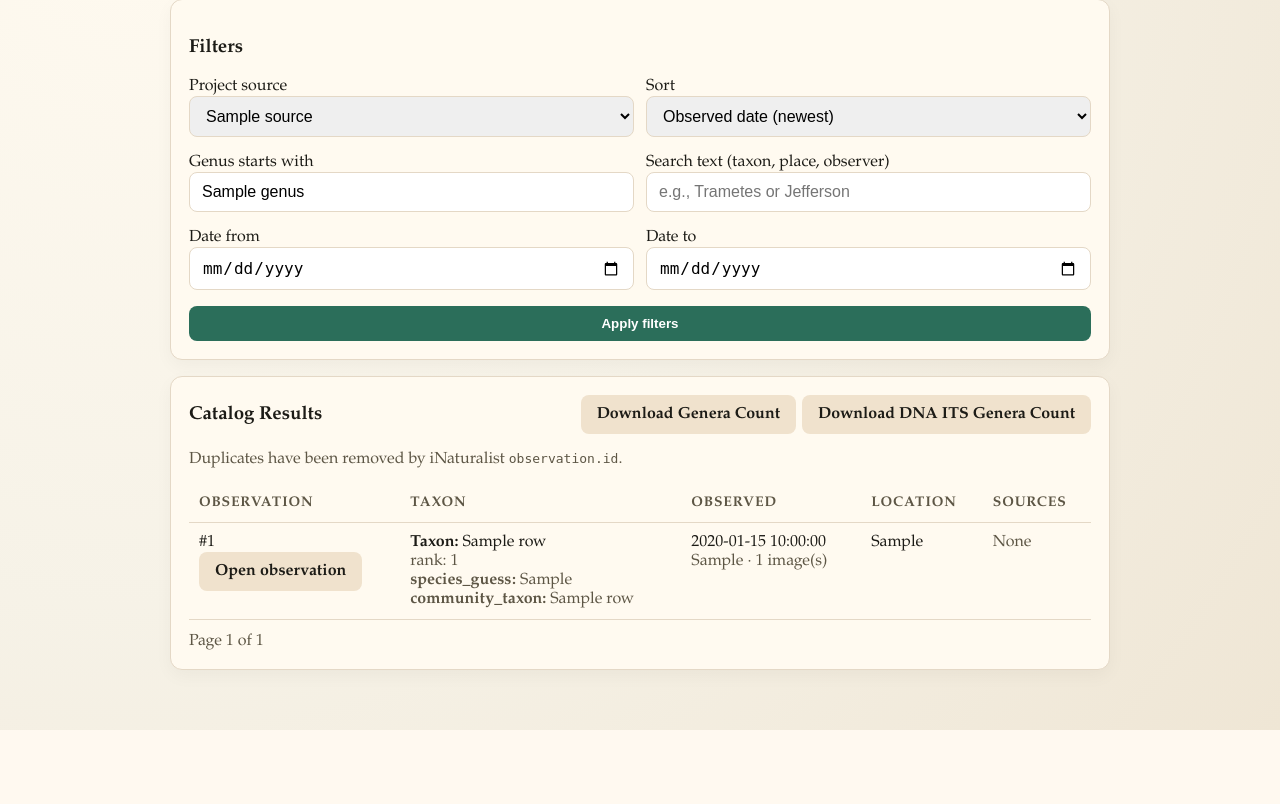
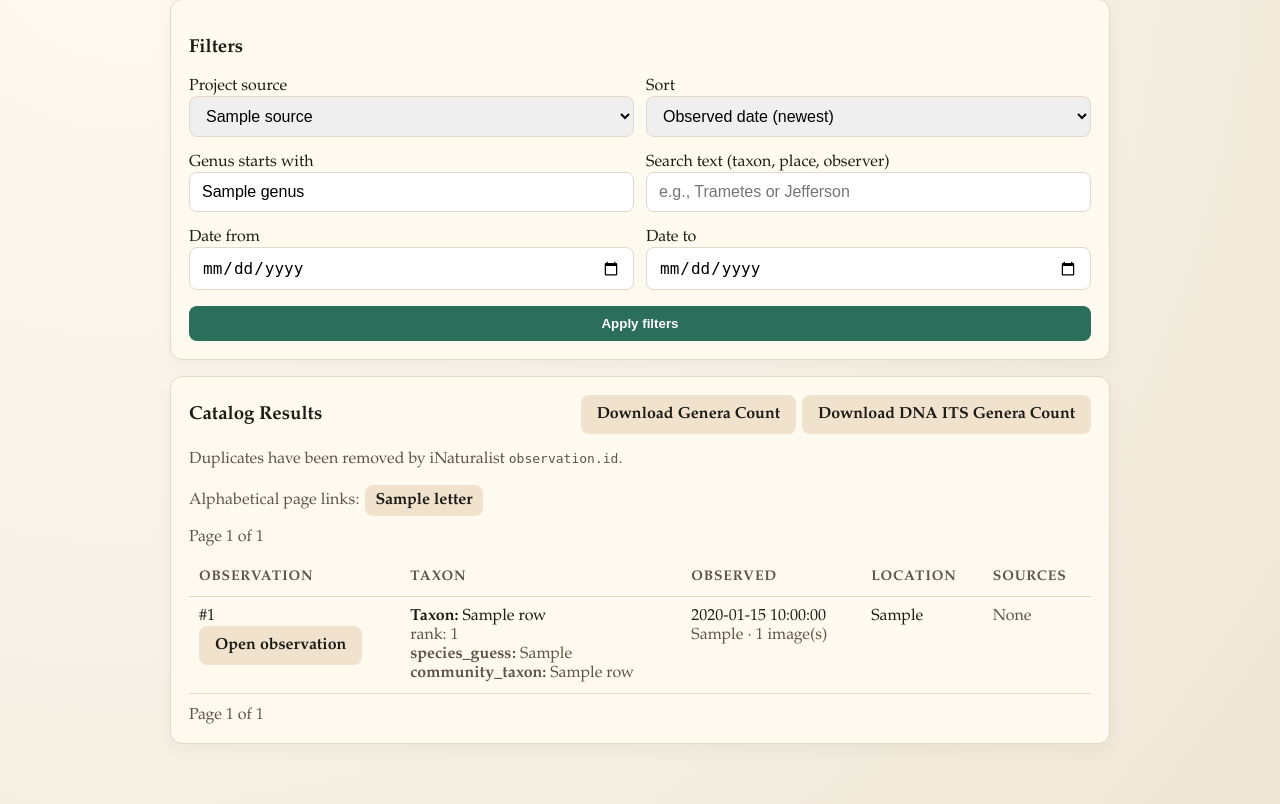
Before and after one commit to mrdbidwill/mydnaobv, a Python web app: template app/templates/catalog.html in a window 1280 px wide. Shown: the part 313-1117 px from the top of the page. Before the commit the page ends 1043 px from the top, so only its background shows below. Run offline with Jinja, Linux system fonts and the light colour scheme; the template is opened without the code that fills it: most values are stand-ins (such as "Sample title", 1, 10 or a date in 2020).

Commit message:
Add alphabetical page jump links and top catalog paginator

```diff
--- a/app/templates/catalog.html
+++ b/app/templates/catalog.html
@@ -74,6 +74,33 @@
       <p class="muted">Duplicates have been removed by iNaturalist <code>observation.id</code>.</p>
 
       {% if rows and rows|length > 0 %}
+        {% if alpha_page_links and alpha_page_links|length > 0 %}
+          <div style="margin-top: 8px; margin-bottom: 8px; display: flex; align-items: center; gap: 6px; flex-wrap: wrap;">
+            <span class="muted">Alphabetical page links:</span>
+            {% for item in alpha_page_links %}
+              {% if item.page %}
+                {% if item.is_current %}
+                  <strong>{{ item.letter }}</strong>
+                {% else %}
+                  <a class="btn secondary" style="padding: 6px 10px;" href="/catalog?page={{ item.page }}&source_id={{ selected_source_id }}&genus={{ genus }}&query={{ query }}&date_from={{ date_from }}&date_to={{ date_to }}&sort={{ sort }}">{{ item.letter }}</a>
+                {% endif %}
+              {% else %}
+                <span class="muted">{{ item.letter }}</span>
+              {% endif %}
+            {% endfor %}
+          </div>
+        {% endif %}
+
+        <div style="margin-top: 12px; margin-bottom: 12px; display: flex; align-items: center; gap: 8px; flex-wrap: wrap;">
+          {% if page > 1 %}
+            <a class="btn secondary" href="/catalog?page={{ page - 1 }}&source_id={{ selected_source_id }}&genus={{ genus }}&query={{ query }}&date_from={{ date_from }}&date_to={{ date_to }}&sort={{ sort }}">Previous</a>
+          {% endif %}
+          {% if page < pages %}
+            <a class="btn secondary" href="/catalog?page={{ page + 1 }}&source_id={{ selected_source_id }}&genus={{ genus }}&query={{ query }}&date_from={{ date_from }}&date_to={{ date_to }}&sort={{ sort }}">Next</a>
+          {% endif %}
+          <span class="muted">Page {{ page }} of {{ pages }}</span>
+        </div>
+
         <table>
           <thead>
             <tr>
```
Also changed, not shown: app/main.py (+47 -0 lines), tests/test_catalog_toggle.py (+6 -1 lines).
